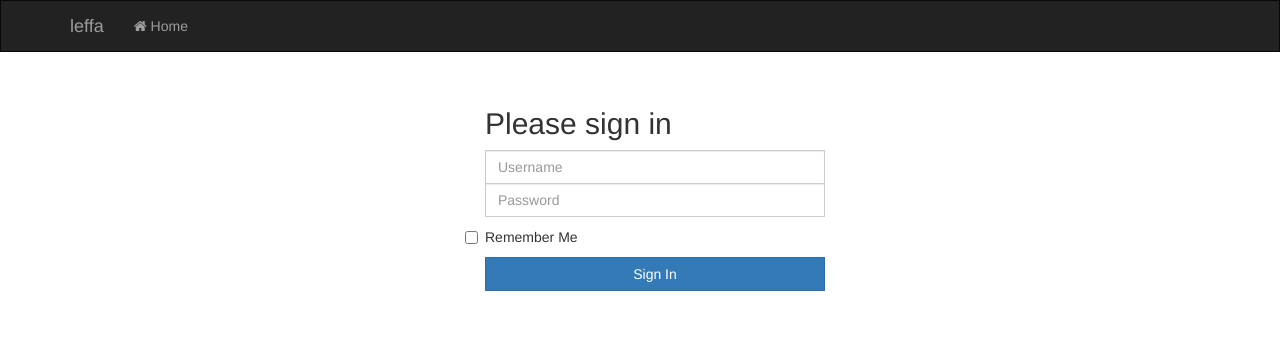
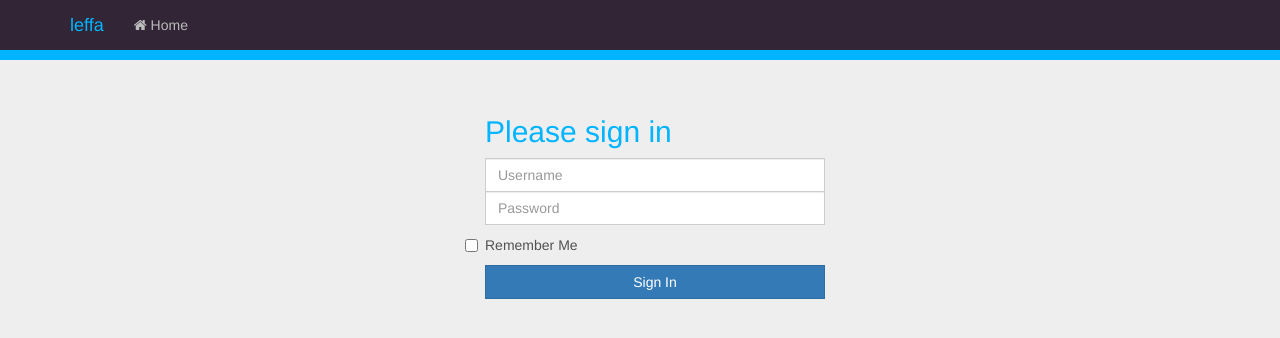
Before and after one commit to fisle/netflask, a Flask app: page /login in a window 1280 px wide. Shown: the top 338 px of the page. Run offline with Flask 2, Linux system fonts and the light colour scheme; some libraries are stand-ins or nearby versions.

Commit message:
Adding colors

```diff
--- a/app/static/css/main.css
+++ b/app/static/css/main.css
@@ -50,3 +50,26 @@
 .vjs-default-skin .vjs-volume-level { background-color: #44ade6 }
 .vjs-default-skin .vjs-control-bar { font-size: 63% }
 .sname { width: 60%; }
+
+/* Colors */
+.navbar-inverse {
+  background: #322536;
+  border: none;
+  border-bottom: 10px solid #00b4ff;
+}
+.navbar-inverse .navbar-brand {
+  color: #00b4ff !important;
+}
+.navbar-text, .navbar a {
+  color: #bbbbbb !important;
+}
+h1, h2, h3, h4, h5 {
+  color: #00b4ff;
+}
+a {
+  color: #00b4ff;
+}
+#wrap, body {
+  background: #eeeeee;
+  color: #515151;
+}
```
